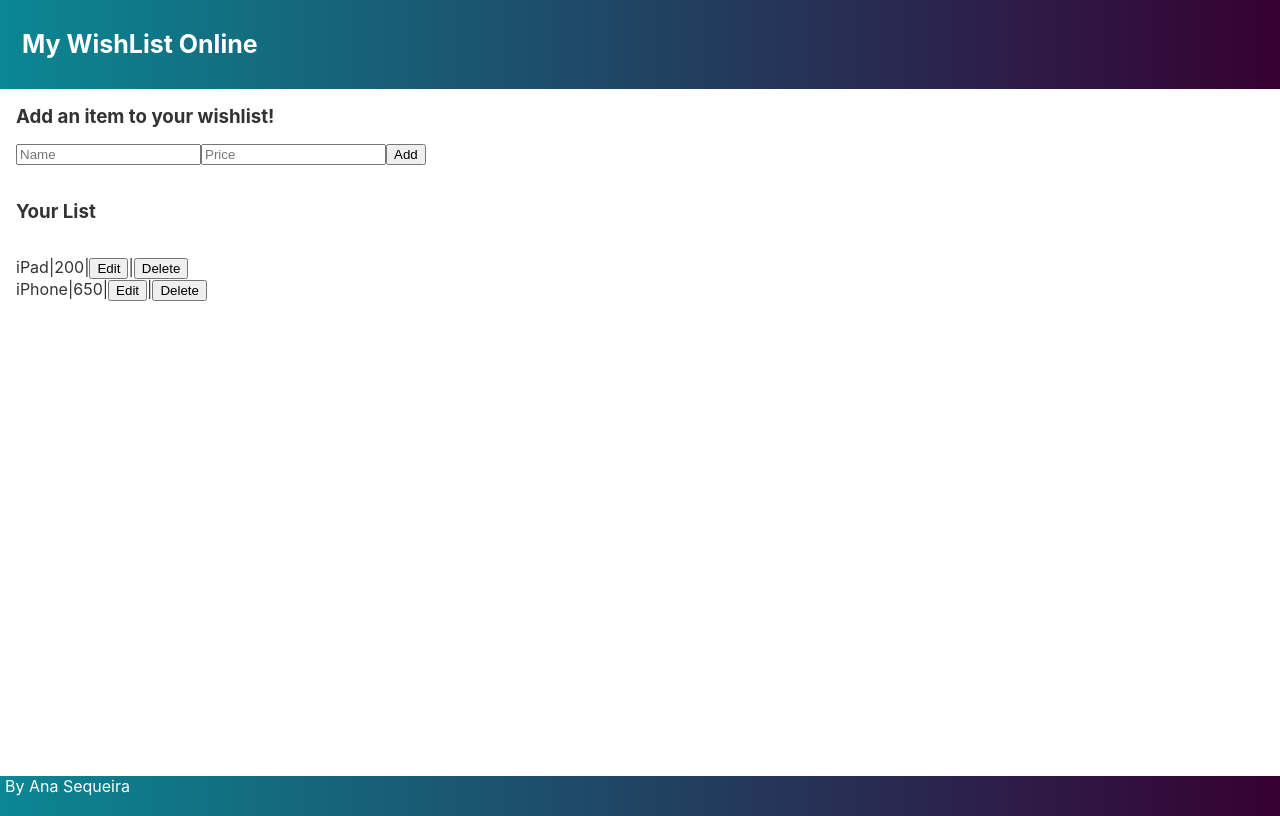
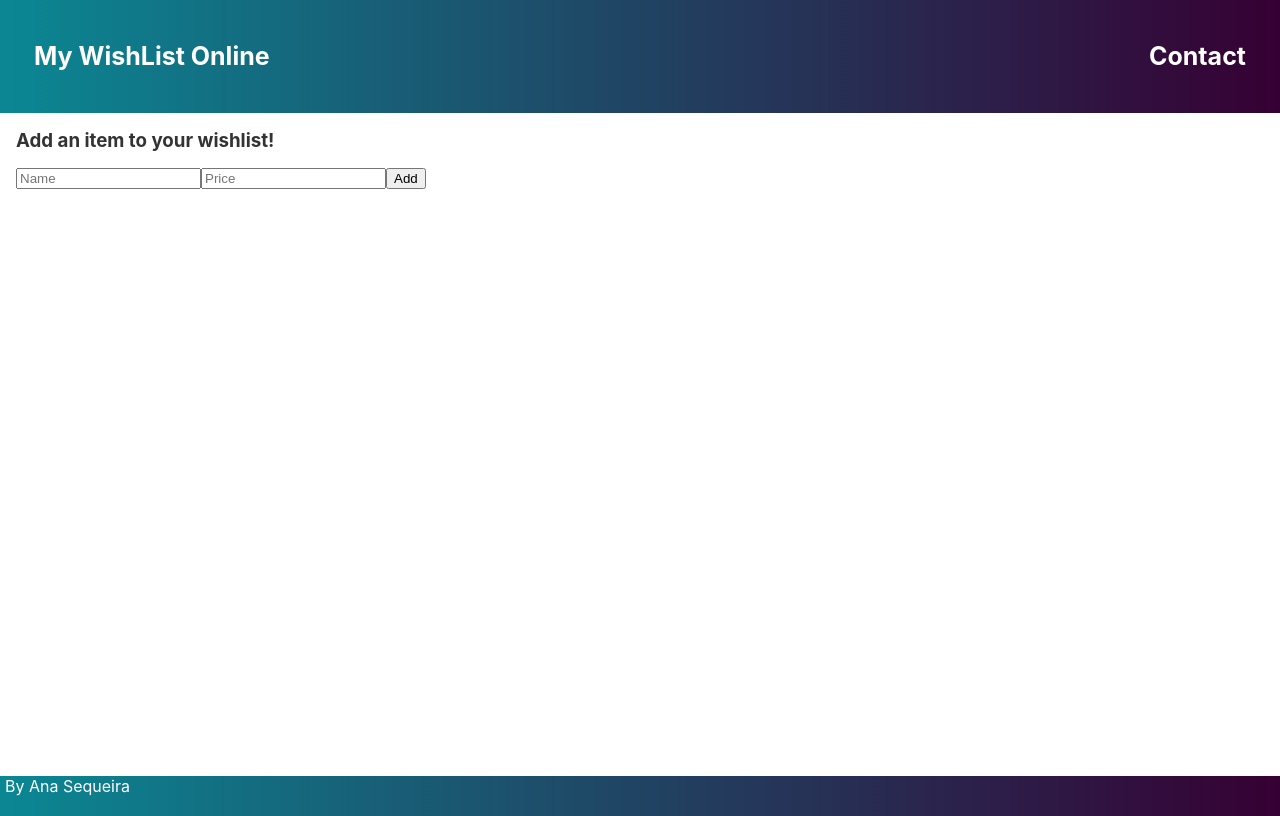
Before and after one commit to acoss22/wishlist, a React (Create React App) app: page / in a window 1280 px wide. Built offline with nearby package versions, Linux system fonts and the light colour scheme.

Commit message:
router is working

```diff
--- a/package.json
+++ b/package.json
@@ -8,6 +8,7 @@
     "react": "^17.0.1",
     "react-dom": "^17.0.1",
     "react-redux": "^7.2.2",
+    "react-router-dom": "^5.2.0",
     "react-scripts": "1.1.5",
     "redux": "^4.0.5"
   },
--- a/src/App.js
+++ b/src/App.js
@@ -1,119 +1,32 @@
-
 import React, { Component } from "react";
 import { render } from "react-dom";
 import WishItem from "./Wish/WishItem";
 import AddWish from "./Wish/AddWish";
 import Header from "./Header/Header";
 import "./App.css";
-import WishList from './WishList/WishList';
-import Footer from './Footer/Footer';
-
-const wishes = [
-  {
-    name: "iPad",
-    price: 200,
-  },
-  {
-    name: "iPhone",
-    price: 650,
-  },
-];
-
-//saved to localstorage because not using redux yet
-localStorage.setItem("wishes", JSON.stringify(wishes));
+import WishList from "./WishList/WishList";
+import Footer from "./Footer/Footer";
+import { BrowserRouter as Router, Route, Switch } from "react-router-dom";
+import Contact from "./Contact/Contact";
 
 class App extends Component {
-  //needs contructor and super to pass props
-  constructor(props) {
-    super(props);
-
-    //state is updated from localstorage
-    this.state = {
-      wishes: JSON.parse(localStorage.getItem("wishes")),
-    };
-
-    //binding methods to this state
-    this.onAdd = this.onAdd.bind(this);
-    this.onDelete = this.onDelete.bind(this);
-    this.onEditSubmit = this.onEditSubmit.bind(this);
-  }
-
-  //hook gets the snapshop before the update
-  componentWillMount() {
-    const wishes = this.getwishes();
-
-    this.setState({ wishes });
-  }
-  //gets the state from tis
-  getwishes() {
-    return this.state.wishes;
-  }
-
-  //gets the state and pushes it
-  onAdd(name, price) {
-    const wishes = this.getwishes();
-
-    wishes.push({
-      name,
-      price,
-    });
-
-    this.setState({ wishes });
-  }
-
-  onDelete(name) {
-    const wishes = this.getwishes();
-
-    const filteredwishes = wishes.filter((product) => {
-      return product.name !== name;
-    });
-
-    this.setState({ wishes: filteredwishes });
-  }
-
-  onEditSubmit(name, price, originalName) {
-    let wishes = this.getwishes();
-
-    wishes = wishes.map((product) => {
-      if (product.name === originalName) {
-        product.name = name;
-        product.price = price;
-      }
-
-      return product;
-    });
-
-    this.setState({ wishes });
-  }
-
-
-
   render() {
     return (
+      <div className="container">
+        <Router>
+          <Header />
+          <div className="container">
+            <Switch>
+              <Route path="/Contact" component={Contact} />
 
-      <div className="container">
-        <Header />
-        <div className="container">
-          <AddWish onAdd={this.onAdd} />
-
-          <WishList/>
-          <div className="list">
-            {this.state.wishes.map((product) => {
-              return (
-                <WishItem
-                  key={product.name}
-                  {...product}
-                  onDelete={this.onDelete}
-                  onEditSubmit={this.onEditSubmit}
-                />
-              );
-            })}
-            </div>
-        </div>
-        <Footer/>
-
+              <AddWish onAdd={this.onAdd} />
+              <WishList />
+              <div className="list"></div>
+            </Switch>
+          </div>
+          <Footer />
+        </Router>
       </div>
-
     );
   }
 }
--- /dev/null
+++ b/src/Contact/Contact.js
@@ -0,0 +1,16 @@
+import React, { Component } from "react";
+
+
+class Contact extends Component {
+  render() {
+    return (
+      <div>
+          Contact page!
+
+
+      </div>
+    );
+  }
+}
+
+export default Contact;
--- a/src/Header/Header.css
+++ b/src/Header/Header.css
@@ -30,8 +30,8 @@
 
 /* Change the background color on mouse-over */
 .header a:hover {
-  background-color: #ddd;
-  color: #fff;
+  /* background-color: #ddd;
+  color: #fff; */
 }
 
 /* Style the active/current link*/
@@ -56,3 +56,8 @@
     float: none;
   }
 }
+
+.header-link{
+  text-decoration: none;
+  list-style: none;
+}
--- a/src/Header/Header.js
+++ b/src/Header/Header.js
@@ -1,19 +1,28 @@
 import React, { Component } from "react";
+
 import "./Header.css";
+
+import { Link } from "react-router-dom";
 
 class Header extends Component {
   render() {
     return (
       <div className="header">
-        <a href="#default" className="logo">
-          My WishList Online
-        </a>
+        <Link to="/">
+          <a href="#default" className="logo">
+            My WishList Online
+          </a>
+        </Link>
         <div className="header-right">
           {/* <a className="active" href="#home">
             Home
           </a>
           <a href="#contact">Contact</a>
           <a href="#about">About</a> */}
+
+          <Link to="Contact">
+            <a  className="logo">Contact</a>
+          </Link>
         </div>
       </div>
     );
--- a/src/WishList/WishList.js
+++ b/src/WishList/WishList.js
@@ -1,12 +1,100 @@
 import React, { Component } from "react";
 import "./WishList.css";
+import WishItem from '../Wish/WishItem';
+
+const wishes = [
+  {
+    name: "iPad",
+    price: 200,
+  },
+  {
+    name: "iPhone",
+    price: 650,
+  },
+];
+
+//saved to localstorage because not using redux yet
+localStorage.setItem("wishes", JSON.stringify(wishes));
 
 class WishList extends Component {
+  //needs contructor and super to pass props
+  constructor(props) {
+    super(props);
+
+    //state is updated from localstorage
+    this.state = {
+      wishes: JSON.parse(localStorage.getItem("wishes")),
+    };
+
+    //binding methods to this state
+    this.onAdd = this.onAdd.bind(this);
+    this.onDelete = this.onDelete.bind(this);
+    this.onEditSubmit = this.onEditSubmit.bind(this);
+  }
+
+  //hook gets the snapshop before the update
+  componentWillMount() {
+    const wishes = this.getwishes();
+
+    this.setState({ wishes });
+  }
+  //gets the state from tis
+  getwishes() {
+    return this.state.wishes;
+  }
+
+  //gets the state and pushes it
+  onAdd(name, price) {
+    const wishes = this.getwishes();
+
+    wishes.push({
+      name,
+      price,
+    });
+
+    this.setState({ wishes });
+  }
+
+  onDelete(name) {
+    const wishes = this.getwishes();
+
+    const filteredwishes = wishes.filter((product) => {
+      return product.name !== name;
+    });
+
+    this.setState({ wishes: filteredwishes });
+  }
+
+  onEditSubmit(name, price, originalName) {
+    let wishes = this.getwishes();
+
+    wishes = wishes.map((product) => {
+      if (product.name === originalName) {
+        product.name = name;
+        product.price = price;
+      }
+
+      return product;
+    });
+
+    this.setState({ wishes });
+  }
+
   render() {
     return (
-     <div className="listContainer">
-         <h3 className="listTitle">Your List</h3>
-     </div>
+      <div className="listContainer">
+        <h3 className="listTitle">Your List</h3>
+        {this.state.wishes.map((product) => {
+          return (
+            <WishItem
+              key={product.name}
+              {...product}
+              onDelete={this.onDelete}
+              onEditSubmit={this.onEditSubmit}
+            />
+          );
+        })}
+      </div>
     );
   }
 }
```
Also changed, not shown: 1 other file (tests, documents, lock files or other folders).
